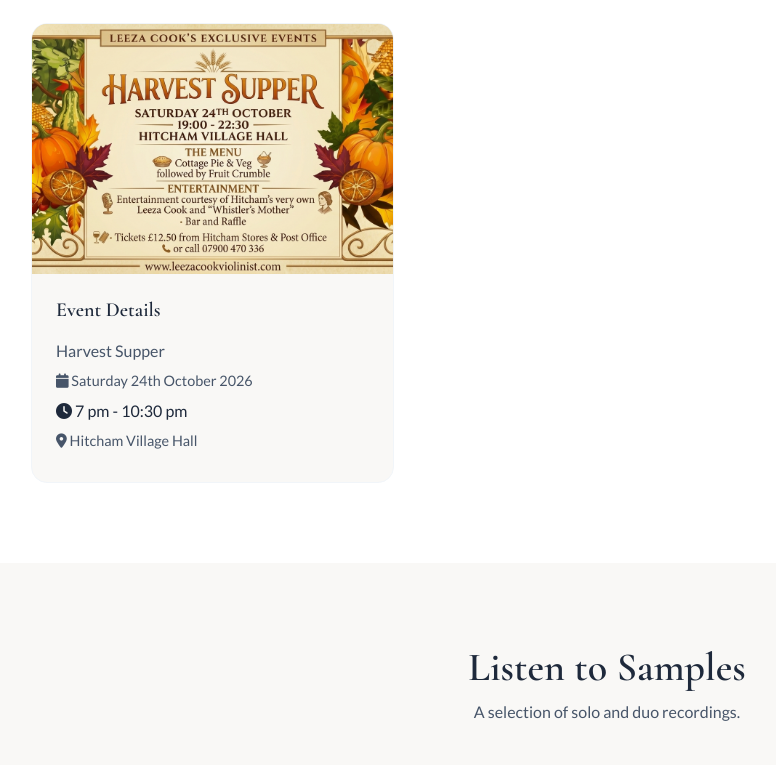
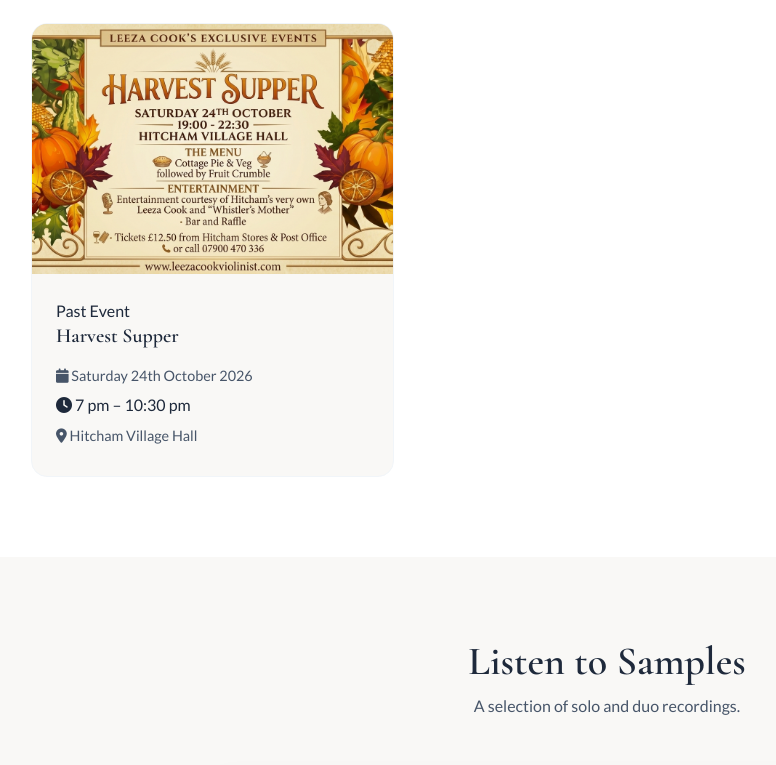
Before and after one commit to leezacook1972/Leeza-website, a plain HTML site: page index.html in a window 1280 px wide. Shown: the part 2651-3416 px from the top of the page, without its empty margins (33-809 px from the left). Drawn offline with nearby package versions, Linux system fonts and the light colour scheme.

Commit message:
Add files via upload
Edited html to show completed events in the 'Upcoming Events' section as 'Past Events' automatically after the event has been performed.

```diff
--- a/index.html
+++ b/index.html
@@ -1086,17 +1086,16 @@ Whether you’re planning an intimate ceremony, a relaxed garden reception, or a
 
         <div class="events-grid">
             <!-- Event 1 -->
-            <div class="event-card">
+<div class="event-card" data-date="2026-10-24">
     <div class="event-image">
-                    <img src="./image/Leeza-event01.jpeg" alt="Upcoming Event">
+        <img src="./image/Leeza-event01.jpeg" alt="Harvest Supper">
     </div>
     <div class="event-content">
-                    <h3>Event Details</h3>
-                    <p class="event-description">Harvest Supper</p>
-                    <p class="event-date"><i class="fas fa-calendar"></i> Saturday 24th October 2026 </p>
-                    <p class="event-time"><i class="fas fa-clock"></i> 7 pm - 10:30 pm </p>
+        <span class="event-status-badge badge-upcoming">Upcoming</span>
+        <h3>Harvest Supper</h3>
+        <p class="event-date"><i class="fas fa-calendar"></i> Saturday 24th October 2026</p>
+        <p class="event-time"><i class="fas fa-clock"></i> 7 pm – 10:30 pm</p>
         <p class="event-location"><i class="fas fa-map-marker-alt"></i> Hitcham Village Hall</p>
-
     </div>
       </div>
         </div>
@@ -1440,6 +1439,26 @@ We've had so many guests comment on how brilliant they were. We honestly couldn'
 
         // Init
         initPlayer();
+
+ // Auto-tag past events based on data-date attribute
+document.querySelectorAll('.event-card[data-date]').forEach(card => {
+    const eventDate = new Date(card.dataset.date + 'T23:59:59');
+    if (eventDate < new Date()) {
+        card.classList.add('past-event');
+        const badge = card.querySelector('.event-status-badge');
+        if (badge) {
+            badge.textContent = 'Past Event';
+            badge.className = 'event-status-badge badge-past';
+        }
+    } else {
+        const badge = card.querySelector('.event-status-badge');
+        if (badge) {
+            badge.textContent = 'Upcoming';
+            badge.className = 'event-status-badge badge-upcoming';
+        }
+    }
+});
+
     </script>
 
 <img src="https://hitscounter.dev/api/hit?url=https%3A%2F%2Fleezacookviolinist.com%2F&label=Visitors%3A+Today+%2F+All+Time&icon=suit-heart-fill&color=%236610f2&message=&style=plastic&tz=GB" alt="">
```
Lines whose indentation alone changed are shown as unchanged.
